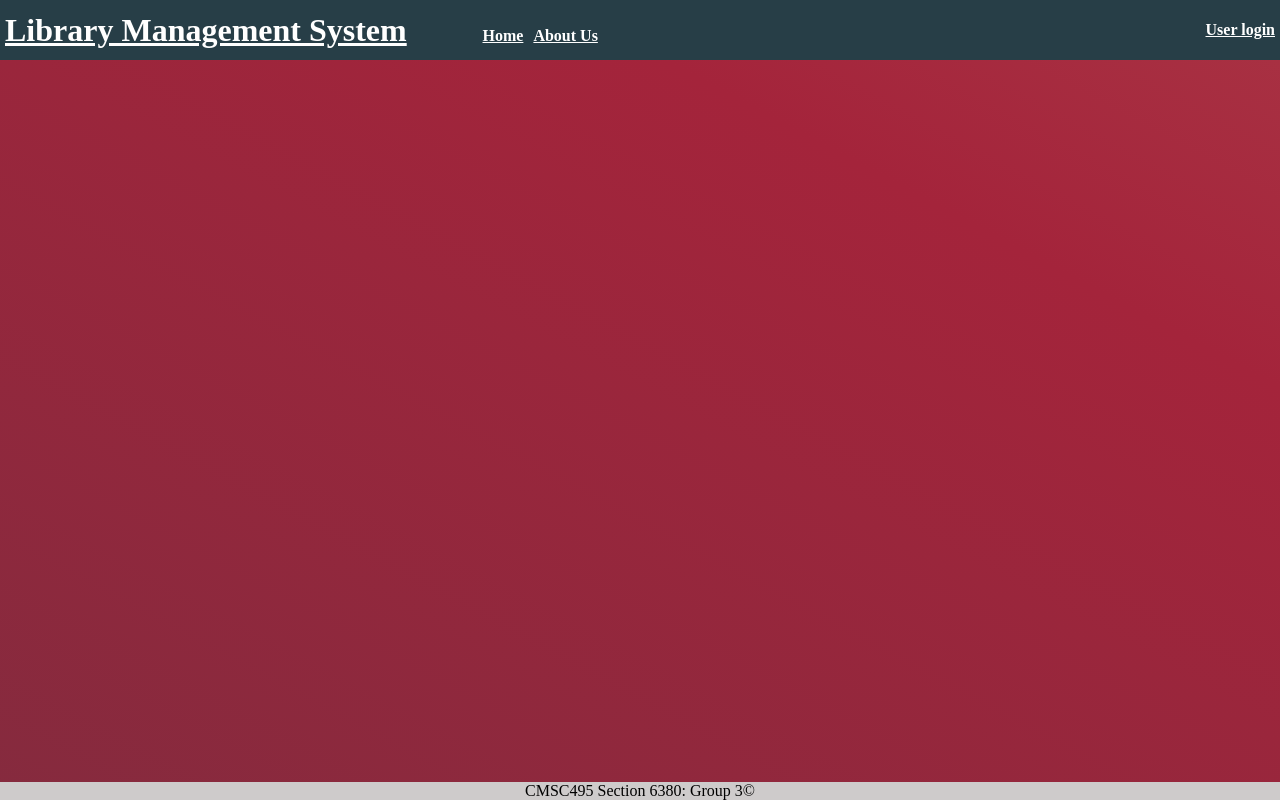
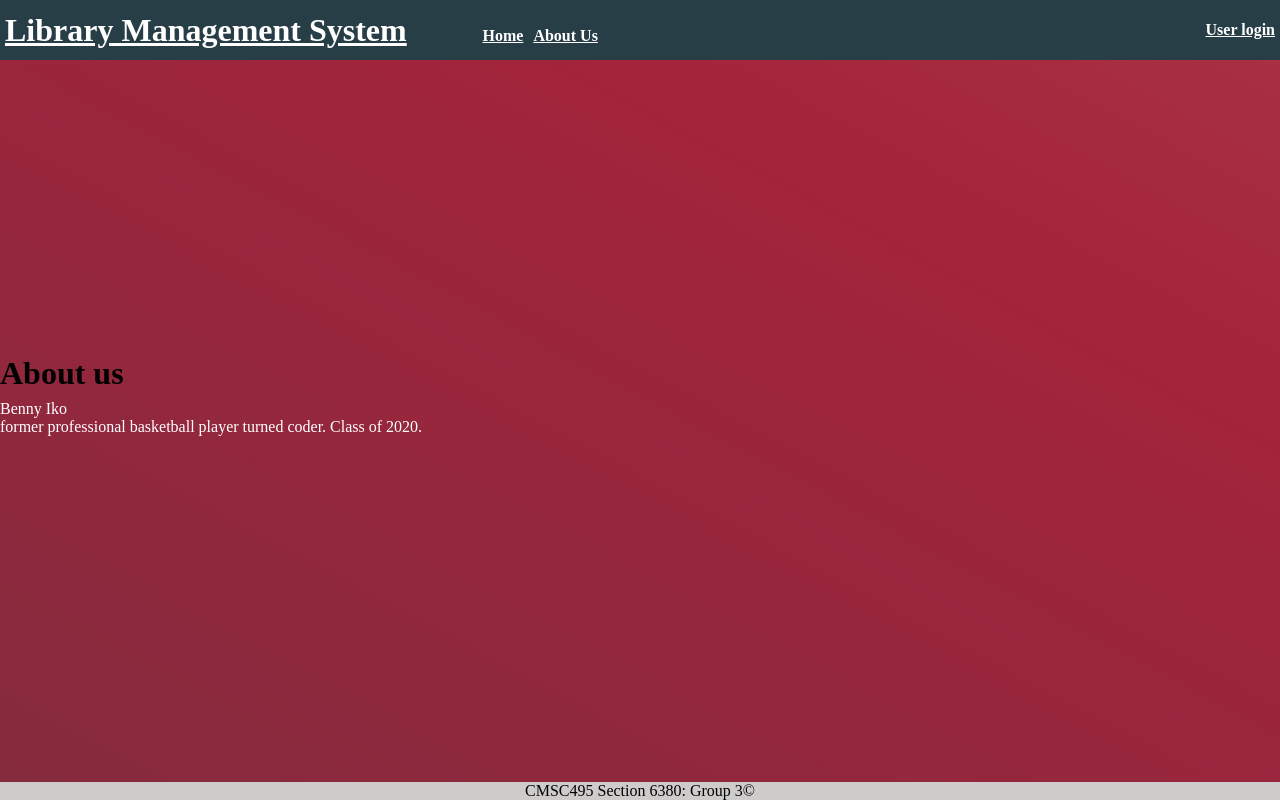
Before and after one commit to CMSC495-SO/CMSC495-LibraryManagementSystem, an Angular app in the folder library-view/: page /about in a window 1280 px wide. Before the commit this address led to /. Built offline with nearby package versions, Linux system fonts and the light colour scheme.

Commit message:
{{benny}} - updating about us page

```diff
--- a/library-view/angular.json
+++ b/library-view/angular.json
@@ -119,6 +119,10 @@
           }
         }
       }
-    }},
-  "defaultProject": "library-view"
+    }
+  },
+  "defaultProject": "library-view",
+  "cli": {
+    "analytics": "9eec30f7-0f0c-43c2-9e4f-5cb04e06a29f"
+  }
 }
--- a/library-view/src/app/app.module.ts
+++ b/library-view/src/app/app.module.ts
@@ -8,6 +8,7 @@ import { SampleComponent } from './component/sample/sample.component';
 import { FooterComponent } from './component/footer/footer.component';
 import { AppToolbarComponent } from './component/app-toolbar/app-toolbar.component';
 import { HomeComponent } from './pages/home/home.component';
+import { AboutusComponent } from './pages/aboutus/aboutus.component';
 
 @NgModule({
   declarations: [
@@ -15,7 +16,8 @@ import { HomeComponent } from './pages/home/home.component';
     SampleComponent,
     FooterComponent,
     AppToolbarComponent,
-    HomeComponent
+    HomeComponent,
+    AboutusComponent
   ],
   imports: [
     BrowserModule,
--- /dev/null
+++ b/library-view/src/app/pages/aboutus/aboutus.component.css
@@ -0,0 +1,4 @@
+.about-container{
+color: white;
+
+}
--- /dev/null
+++ b/library-view/src/app/pages/aboutus/aboutus.component.html
@@ -0,0 +1,23 @@
+<h1> About us </h1>
+<div class = "about-container">
+	<div class = "user section1">
+		<div class = "header"></div>
+		<div class = "body"></div>
+		</div>
+		<div class = "user section2">
+		<div class = "header"></div>
+		<div class = "body"></div>
+		</div>
+		<div class = "user section3">
+		<div class = "header">Benny Iko
+		</div>
+		<div class = "body">
+		<p> former professional basketball player
+			turned coder. Class of 2020.</p>
+		</div>
+		</div>
+		<div class = "user section4">
+		<div class = "header"></div>
+		<div class = "body"></div>
+		</div>
+		</div>
--- /dev/null
+++ b/library-view/src/app/pages/aboutus/aboutus.component.ts
@@ -0,0 +1,15 @@
+import { Component, OnInit } from '@angular/core';
+
+@Component({
+  selector: 'app-aboutus',
+  templateUrl: './aboutus.component.html',
+  styleUrls: ['./aboutus.component.css']
+})
+export class AboutusComponent implements OnInit {
+
+  constructor() { }
+
+  ngOnInit(): void {
+  }
+
+}
```
Also changed, not shown: library-view/src/app/app-routing.module.ts (+6 -1 lines), 2 other files (tests, documents, lock files or other folders).
